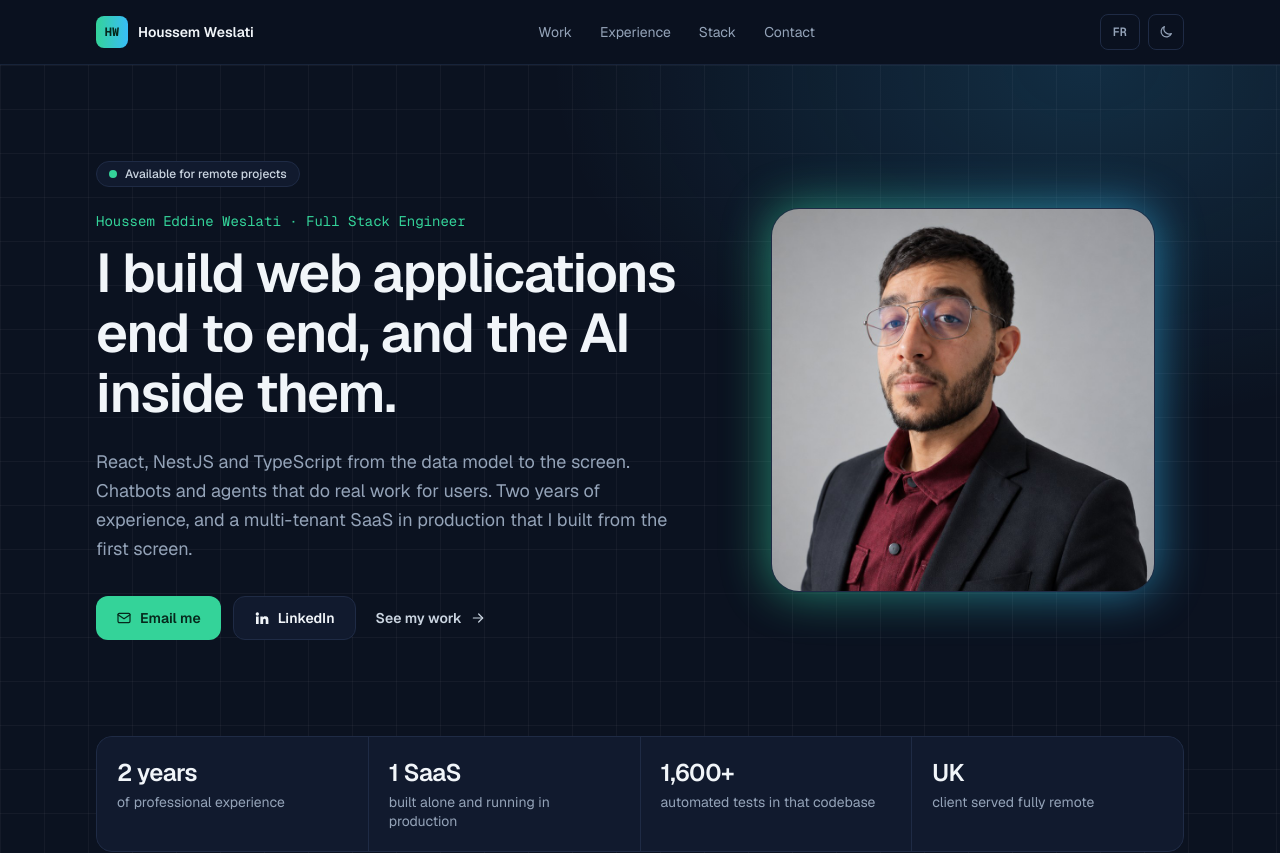
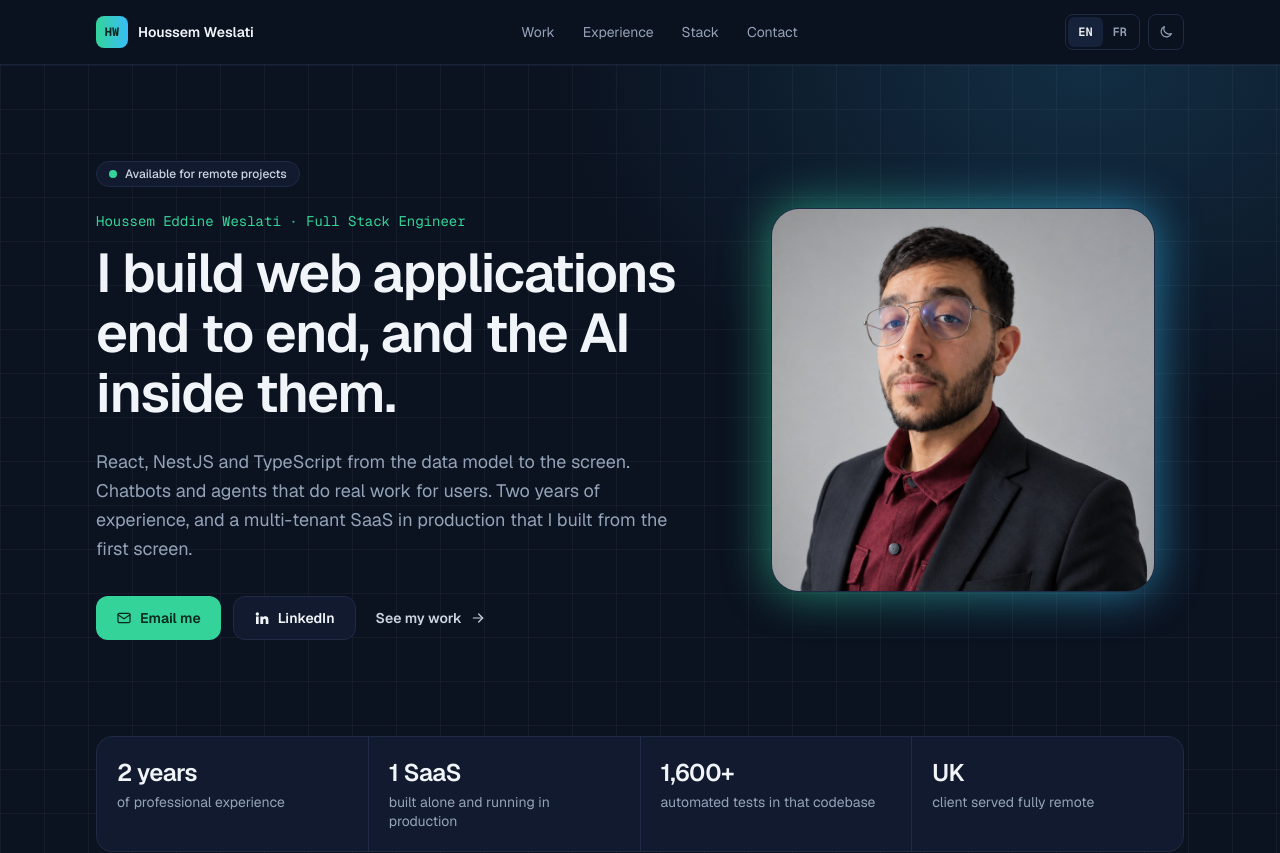
Before and after one commit to HoussemEddineWeslati/portfolio, a Next.js app: page / in a window 1280 px wide. Shown: the top 853 px of the page. Built offline with nearby package versions, Linux system fonts and the light colour scheme.

Commit message:
fix: language control shows both languages, pointer cursor on the theme button

```diff
--- a/src/components/Header.tsx
+++ b/src/components/Header.tsx
@@ -30,16 +30,30 @@ export function Header({ t, lang, alt }: { t: Dict; lang: Lang; alt: string }) {
         </nav>
 
         <div className="flex items-center gap-2">
-          {/* A plain link, not a script: the other language is another page. */}
+          {/* Both languages are shown and the current one is highlighted, so the
+              control states where you ARE. A single button reading « FR » on
+              the English page read as "this page is in French". Plain links,
+              not a script: the other language is another page. */}
+          <div className="flex h-9 items-center rounded-lg border border-line p-0.5 font-mono text-xs font-semibold" role="group" aria-label={t.nav.language}>
+            {(["en", "fr"] as const).map((code) =>
+              code === lang ? (
+                <span key={code} aria-current="true" className="flex h-full items-center rounded-md bg-surface-2 px-2.5 text-ink">
+                  {code.toUpperCase()}
+                </span>
+              ) : (
                 <a
+                  key={code}
                   href={alt}
-            hrefLang={lang === "en" ? "fr" : "en"}
+                  hrefLang={code}
                   aria-label={t.nav.switchLabel}
                   title={t.nav.switchLabel}
-            className="flex h-9 items-center rounded-lg border border-line px-3 font-mono text-xs font-semibold text-muted transition-colors hover:border-accent hover:text-accent"
+                  className="flex h-full cursor-pointer items-center rounded-md px-2.5 text-muted transition-colors hover:text-accent"
                 >
-            {t.nav.switchTo}
+                  {code.toUpperCase()}
                 </a>
+              ),
+            )}
+          </div>
           <ThemeToggle label={t.nav.theme} />
         </div>
       </Container>
--- a/src/components/ThemeToggle.tsx
+++ b/src/components/ThemeToggle.tsx
@@ -19,7 +19,7 @@ export function ThemeToggle({ label }: { label: string }) {
       onClick={toggle}
       aria-label={label}
       title={label}
-      className="flex h-9 w-9 items-center justify-center rounded-lg border border-line text-muted transition-colors hover:border-accent hover:text-accent"
+      className="flex h-9 w-9 cursor-pointer items-center justify-center rounded-lg border border-line text-muted transition-colors hover:border-accent hover:text-accent"
     >
       <MoonIcon className="theme-moon h-4 w-4" />
       <SunIcon className="theme-sun h-4 w-4" />
--- a/src/content/en.ts
+++ b/src/content/en.ts
@@ -14,7 +14,7 @@ export const en = {
     experience: "Experience",
     stack: "Stack",
     contact: "Contact",
-    switchTo: "FR",
+    language: "Language",
     switchLabel: "Lire en français",
     theme: "Switch between light and dark theme",
     home: "Back to home",
--- a/src/content/fr.ts
+++ b/src/content/fr.ts
@@ -15,7 +15,7 @@ export const fr: Dict = {
     experience: "Expérience",
     stack: "Technologies",
     contact: "Contact",
-    switchTo: "EN",
+    language: "Langue",
     switchLabel: "Read in English",
     theme: "Basculer entre thème clair et thème sombre",
     home: "Retour à l'accueil",
```
Lines whose indentation alone changed are shown as unchanged.
